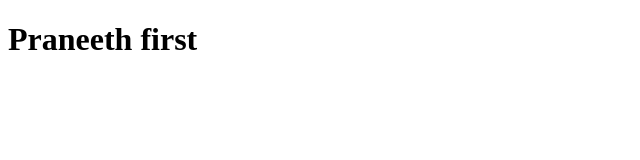
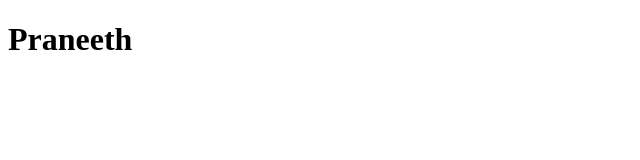
Before and after one commit to Praneeth1221/responsive-restaurant-website, a plain HTML site: page index.html in a window 1280 px wide. Shown: the whole page, without its empty margins (0-640 px from the left). Drawn offline with Linux system fonts and the light colour scheme.

Commit message:
Praneeth first commit

```diff
--- a/index.html
+++ b/index.html
@@ -7,7 +7,7 @@
     <link href="./css/style.css"/>
 </head>
 <body>
-    <h1>Praneeth first</h1>
+    <h1>Praneeth </h1>
 
     <script src="./js/app.js"></script>
 </body>
```
